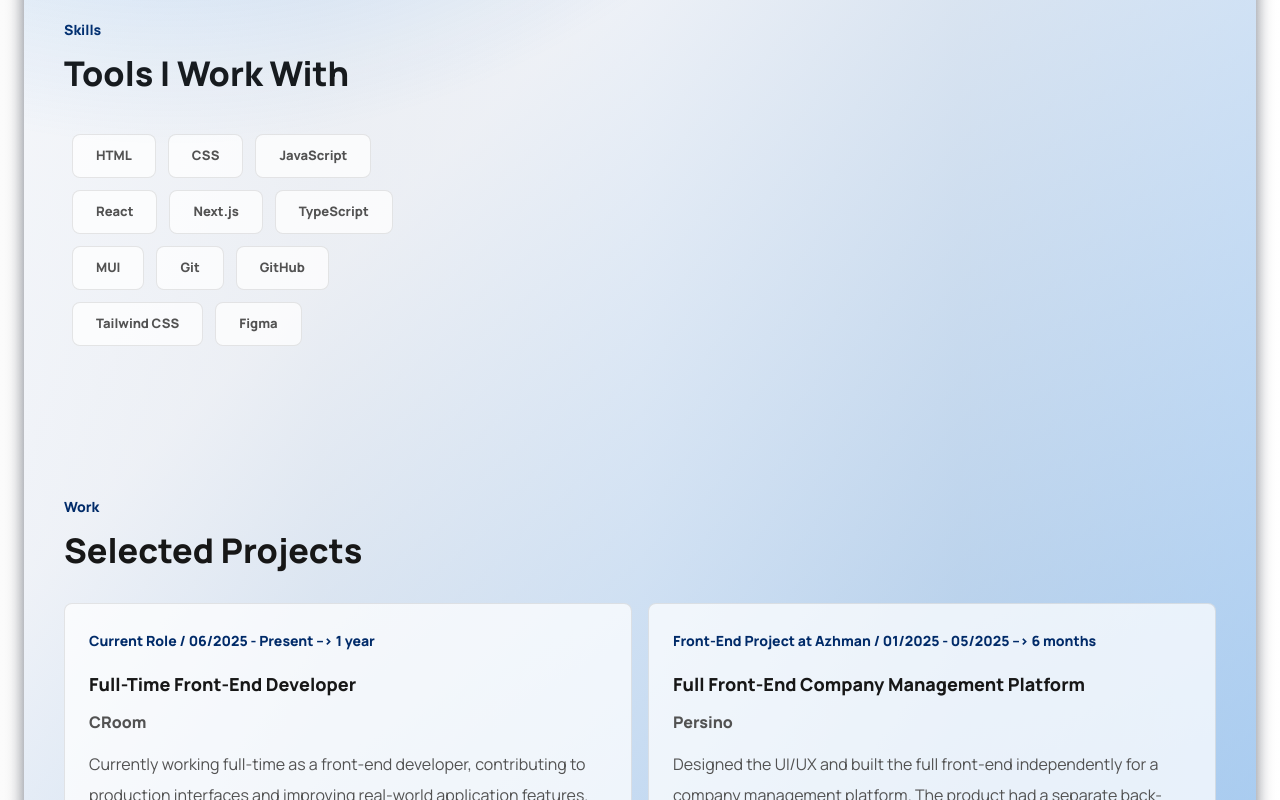
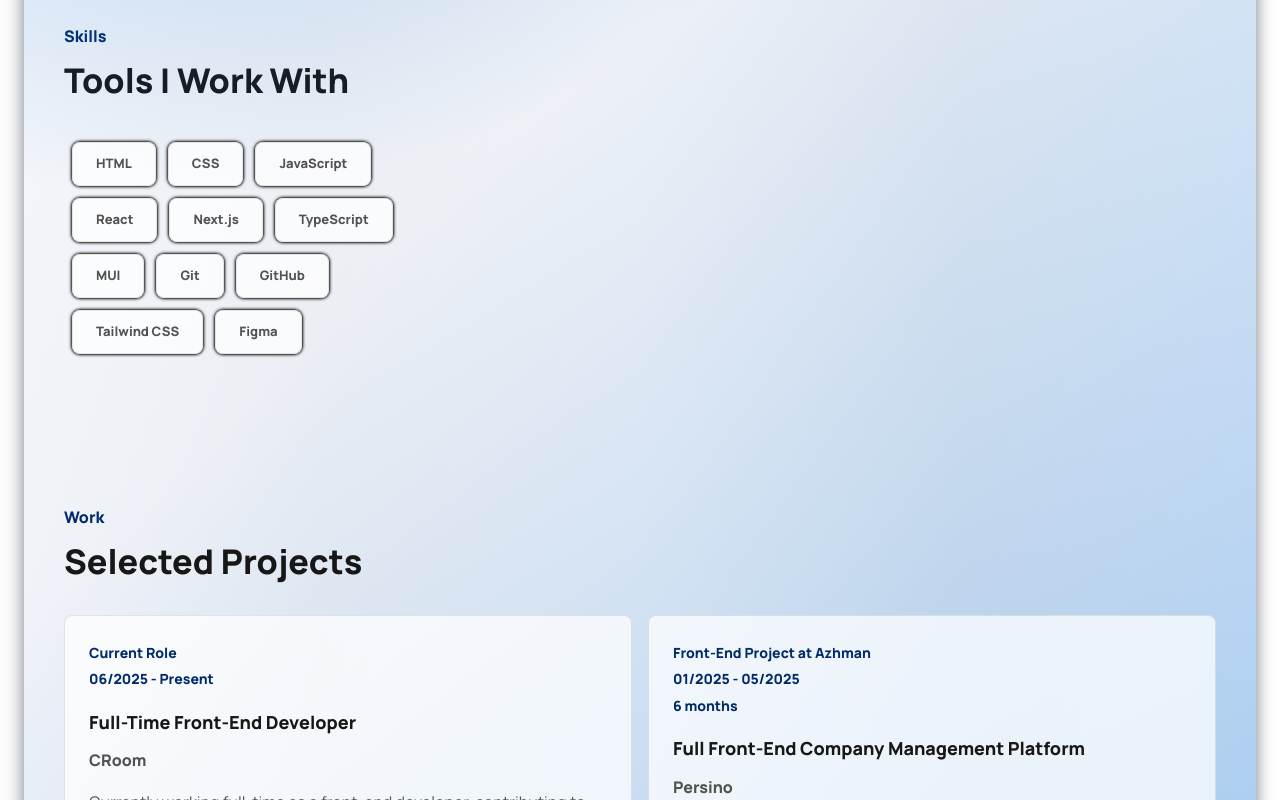
Before and after one commit to SefYek/portfolio, a Next.js app: page / in a window 1280 px wide. Shown: the part 1220-2020 px from the top of the page. Built offline with nearby package versions, Linux system fonts and the light colour scheme; what @mui/material-nextjs would draw is missing.

Commit message:
update ui

```diff
--- a/src/app/(site)/page.tsx
+++ b/src/app/(site)/page.tsx
@@ -6,7 +6,7 @@ export default function Home() {
     <Box
       sx={{
         minHeight: "100vh",
-        p: { xs: 1.25, md: 3 },
+        p: { xs: 0, md: 3 },
       }}
     >
       <Box
@@ -14,7 +14,7 @@ export default function Home() {
           minHeight: "calc(100vh - 32px)",
           overflow: "clip",
           position: "relative",
-          borderRadius: { xs: 3, md: 5 },
+          borderRadius: { xs: "none", md: 5 },
           borderColor: "divider",
           boxShadow: "0px 0px 15px 1px rgba(15, 23, 42, .5)",
           background:
--- a/src/components/layout/site-header.tsx
+++ b/src/components/layout/site-header.tsx
@@ -22,13 +22,12 @@ export function SiteHeader() {
         width: "100%",
         background:
           "linear-gradient(135deg, rgba(19, 119, 220, 0.09), rgba(236,240,247,0.78) 42%, rgba(255,255,255,0.92))",
-
         color: "text.primary",
         border: "none",
         borderBottom: "1px solid",
         borderColor: "divider",
         backdropFilter: "blur(18px)",
-        px: { xs: 0, md: 1 },
+        px: 1,
       }}
     >
       <Box sx={{ position: "relative", zIndex: 1 }}>
--- a/src/components/ui/section.tsx
+++ b/src/components/ui/section.tsx
@@ -11,7 +11,11 @@ type SectionProps = {
 
 export function Section({ id, eyebrow, title, children }: SectionProps) {
   return (
-    <Box component="section" id={id} sx={{ scrollMarginTop: 96, py: { xs: 6, md: 8 } }}>
+    <Box
+      component="section"
+      id={id}
+      sx={{ scrollMarginTop: 20, py: { xs: 6, md: 8 } }}
+    >
       <Box
         sx={{
           mb: 4,
@@ -24,7 +28,7 @@ export function Section({ id, eyebrow, title, children }: SectionProps) {
       >
         <Box>
           <Typography
-          sx={{ color: "secondary.main", fontSize: 14, fontWeight: 800 }}
+            sx={{ color: "secondary.main", fontSize: 16, fontWeight: 800 }}
           >
             {eyebrow}
           </Typography>
--- a/src/features/profile/components/profile-page.tsx
+++ b/src/features/profile/components/profile-page.tsx
@@ -14,7 +14,7 @@ export function ProfilePage() {
       <Box
         component="main"
         sx={{
-          px: 5,
+          px: { xs: 2, md: 5 },
         }}
       >
         <HeroSection />
--- a/src/features/profile/components/projects-section.tsx
+++ b/src/features/profile/components/projects-section.tsx
@@ -36,7 +36,17 @@ export function ProjectsSection() {
             <Typography
               sx={{ color: "secondary.main", fontSize: 14, fontWeight: 800 }}
             >
-              {project.type} / {project.year}
+              {project.type}
+            </Typography>
+            <Typography
+              sx={{ color: "secondary.main", fontSize: 14, fontWeight: 800 }}
+            >
+              {project.year}
+            </Typography>
+            <Typography
+              sx={{ color: "secondary.main", fontSize: 14, fontWeight: 800 }}
+            >
+              {project.status}
             </Typography>
             <Typography
               component="h3"
--- a/src/features/profile/components/skills-section.tsx
+++ b/src/features/profile/components/skills-section.tsx
@@ -25,13 +25,12 @@ export function SkillsSection() {
           alignItems: "flex-start",
         }}
       >
-        {/* Skills list */}
         <Box
           sx={{
             display: "flex",
             flexWrap: "wrap",
             gap: 1.5,
-            maxWidth: 350,
+            maxWidth: { xs: "auto", md: 350 },
             borderColor: "divider",
             p: 1,
           }}
@@ -50,11 +49,15 @@ export function SkillsSection() {
                 color: "text.secondary",
                 fontWeight: 800,
                 px: 1.5,
-                transition: "0.2s ease",
+                transform: "translateY(0) scale(1)",
+                transition:
+                  "transform 0.3s ease, box-shadow 0.3s ease , scale .5s ease , background-color 0.1s ease",
+                boxShadow: "0 0 3px 1px black",
                 "&:hover": {
                   bgcolor: "primary.main",
+                  boxShadow: "0 2px 15px 5px #2d2d2d66",
+                  transform: "translateY(-4px) scale(1.07)",
                   color: "primary.contrastText",
-                  transform: "translateY(-1px)",
                   cursor: "pointer",
                 },
               }}
@@ -62,9 +65,9 @@ export function SkillsSection() {
           ))}
         </Box>
 
-        {/* Detail box */}
         <Box
           sx={{
+            display: { xs: "none", md: "block" },
             mt: 0,
             p: 2,
             minHeight: 80,
--- a/src/features/profile/data/profile.ts
+++ b/src/features/profile/data/profile.ts
@@ -85,7 +85,8 @@ export const profile: Profile = {
       title: "Full-Time Front-End Developer",
       company: "CRoom",
       type: "Current Role",
-      year: "06/2025 - Present --> 1 year",
+      year: "06/2025 - Present",
+      status: "",
       description:
         "Currently working full-time as a front-end developer, contributing to production interfaces and improving real-world application features.",
     },
@@ -93,7 +94,8 @@ export const profile: Profile = {
       title: "Full Front-End Company Management Platform",
       company: "Persino",
       type: "Front-End Project at Azhman",
-      year: "01/2025 - 05/2025 --> 6 months",
+      year: "01/2025 - 05/2025",
+      status: " 6 months",
       description:
         "Designed the UI/UX and built the full front-end independently for a company management platform. The product had a separate back-end, while my responsibility was the complete client-side experience, including monitoring views and React Flow based interfaces.",
     },
@@ -102,7 +104,8 @@ export const profile: Profile = {
       title: "Front-End Internship",
       company: "FewTech",
       type: "Internship",
-      year: "07/2024 - 12/2024 -->6 months",
+      year: "07/2024 - 12/2024 ",
+      status: "6 months",
       description:
         "Continued front-end training in a company environment, focusing on responsive UI development, cleaner implementation, and practical React patterns.",
     },
@@ -110,7 +113,8 @@ export const profile: Profile = {
       title: "Front-End Internship",
       company: "BioArk",
       type: "Internship",
-      year: "01/2024 - 06/2024 --> 6 months",
+      year: "01/2024 - 06/2024",
+      status: " 6 months",
       description:
         "Worked as a front-end intern, practiced real project workflows, improved component-building skills, and gained experience collaborating inside a software team.",
     },
--- a/src/features/profile/types/profile.ts
+++ b/src/features/profile/types/profile.ts
@@ -3,6 +3,7 @@ export type ProfileProject = {
   company: string;
   type: string;
   year: string;
+  status: string;
   description: string;
 };
 
```
Lines whose indentation alone changed are shown as unchanged.
